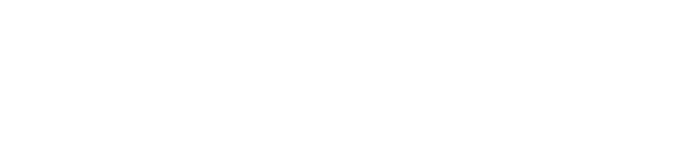
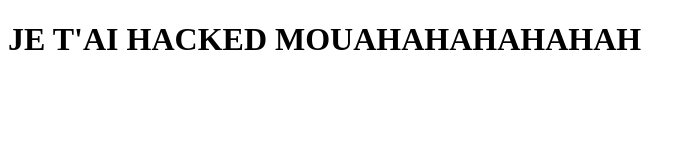
Before and after one commit to Kokuga/ExoVersionning, a plain HTML site: page index.html in a window 1280 px wide. Shown: the whole page, without its empty margins (0-695 px from the left). Drawn offline with Linux system fonts and the light colour scheme.

Commit message:
[ADD] h1 index.html

```diff
--- a/index.html
+++ b/index.html
@@ -6,6 +6,6 @@
     <title>Document</title>
 </head>
 <body>
-
+    <h1>JE T'AI HACKED MOUAHAHAHAHAHAH</h1>
 </body>
 </html>
```
